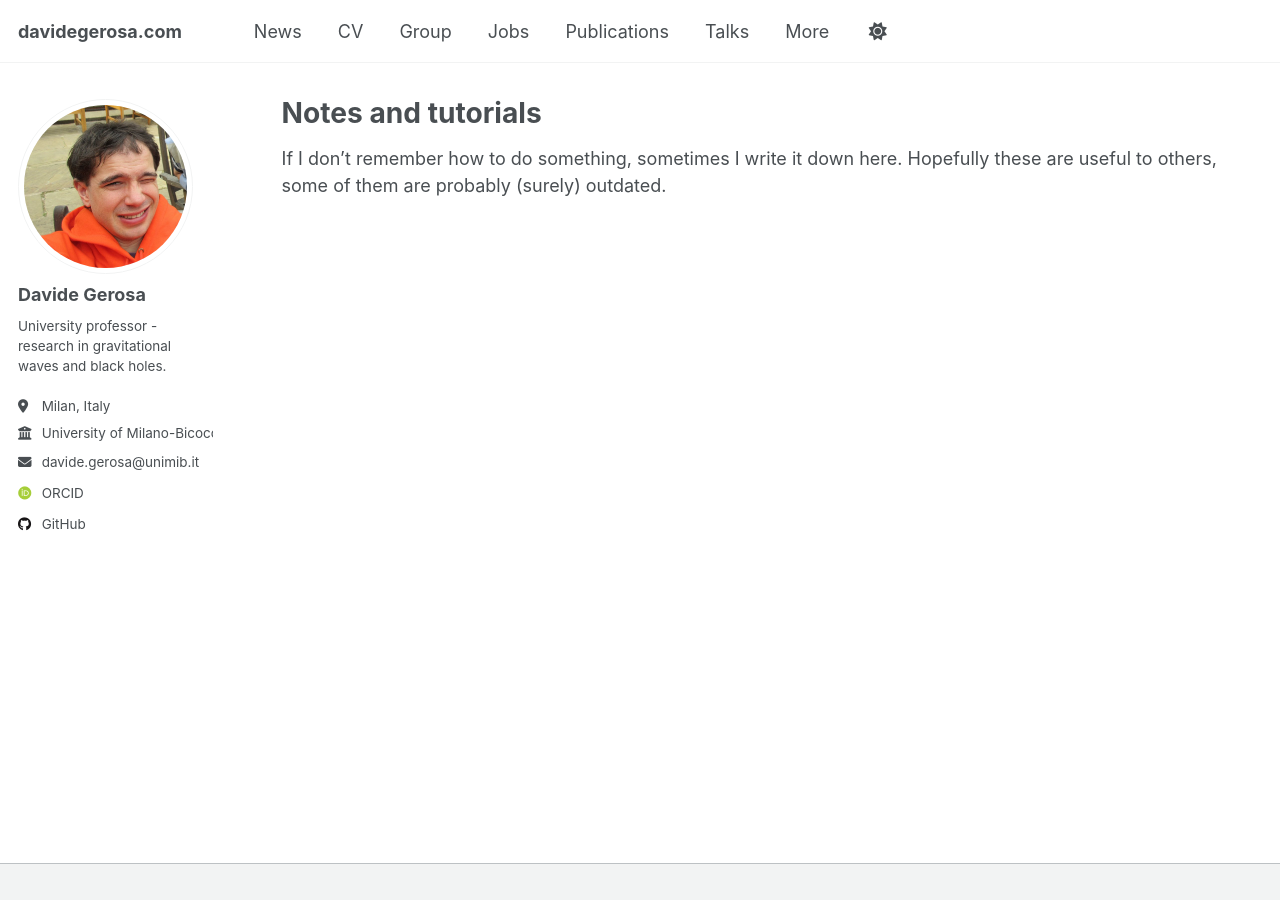
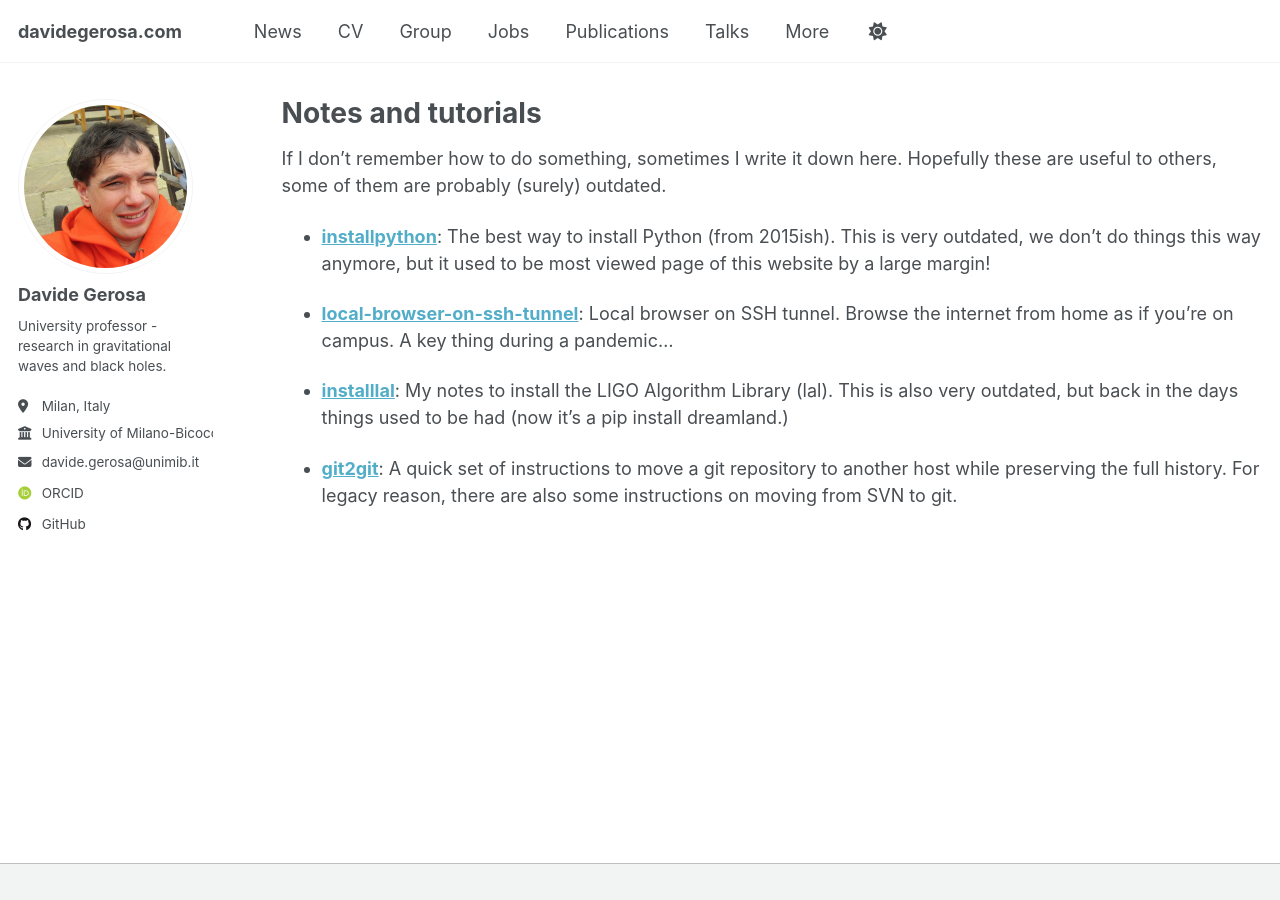
Before and after one commit to dgerosa/website, a Jekyll site: the page built from _pages/notes.md, in a window 1280 px wide. Built offline with Jekyll 4.4.1, drawn with Linux system fonts in a browser that asks for light colours; some web fonts are replaced.

Commit message:
Fri Jun 13 19:33:06 CEST 2025

```diff
--- a/_pages/notes.md
+++ b/_pages/notes.md
@@ -8,3 +8,12 @@ author_profile: true
 {% include base_path %}
 
 If I don’t remember how to do something, sometimes I write it down here. Hopefully these are useful to others, some of them are probably (surely) outdated.
+
+
+- **[installpython](/installpython/)**: The best way to install Python (from 2015ish). This is very outdated, we don't do things this way anymore, but it used to be most viewed page of this website by a large margin!
+
+- **[local-browser-on-ssh-tunnel](/local-browser-on-ssh-tunnel/)**: Local browser on SSH tunnel. Browse the internet from home as if you’re on campus. A key thing during a pandemic…
+
+- **[installlal](/installlal/)**: My notes to install the LIGO Algorithm Library (lal). This is also very outdated, but back in the days things used to be had (now it's a pip install dreamland.)
+
+- **[git2git](/git2git/)**: A quick set of instructions to move a git repository to another host while preserving the full history. For legacy reason, there are also some instructions on moving from SVN to git.
```
